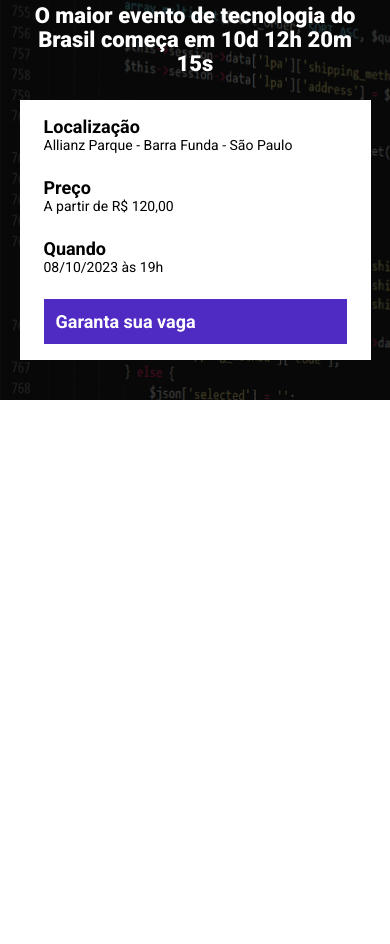
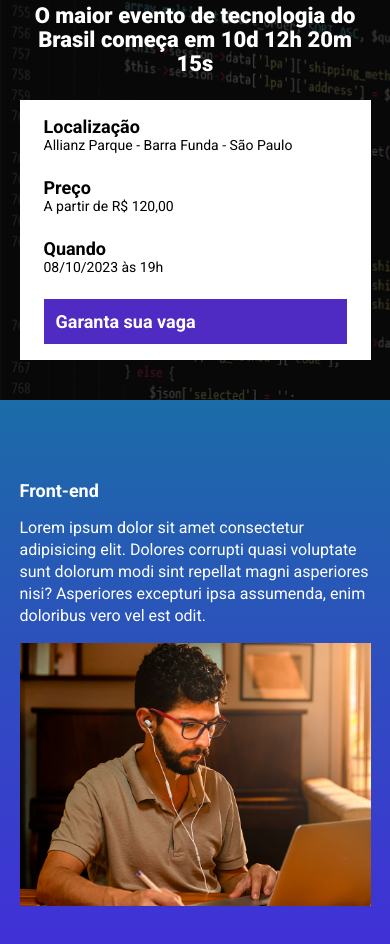
Before and after one commit to Eduuard023/ebac_tech_talks, a website built with Parcel: page src/index.html in a window 390 px wide. Shown: the part 100-1044 px from the top of the page. Before the commit the page ends 844 px from the top, so only its background shows below. Built offline with nearby package versions, Linux system fonts and the light colour scheme.

Commit message:
criando a sessao de eventos

```diff
--- a/src/index.html
+++ b/src/index.html
@@ -37,6 +37,18 @@
         </div>
     </header>
 
+    <section class="event">
+        <div class="container">
+            <div class="event__details">
+                <h2 class="event__details__title">Front-end</h2>
+                <p class="event__details__description">
+                    Lorem ipsum dolor sit amet consectetur adipisicing elit. Dolores corrupti quasi voluptate sunt dolorum modi sint repellat magni asperiores nisi? Asperiores excepturi ipsa assumenda, enim doloribus vero vel est odit.
+                </p>
+            </div>
+            <img class="event__image" src="./images/frontend.png" alt="front-end">
+        </div>
+    </section>
+
 
 
     <script src="scripts/main.js"></script>
--- /dev/null
+++ b/src/styles/_event.scss
@@ -0,0 +1,43 @@
+.event{
+    padding: 80px 0;
+    background-image: linear-gradient(#1b6ca7, #442bdb);
+
+    .container{
+        display: flex;
+    }
+
+    &__image{
+        max-width: 360px;
+    }
+
+    &__details{
+        margin-right: 40px;
+        &__title{
+            font-size: 18px;
+            font-weight: bold;
+            margin-bottom: 16px;
+        }
+
+        &__description{
+            line-height: 22px;
+        }
+    }
+
+    @media (max-width: 640px){
+        .container{
+            display: block;
+        }
+
+        &__image{
+            width: 100%;
+        }
+
+        &__details{
+            margin-right: 0;
+            margin-bottom: 16px;
+        }
+
+
+
+    }
+}
--- a/src/styles/main.scss
+++ b/src/styles/main.scss
@@ -1,6 +1,7 @@
 @use 'hero';
 @use 'components/infos_bar';
 @use 'components/buttons';
+@use 'event';
 
 *{
     margin: 0;
```
